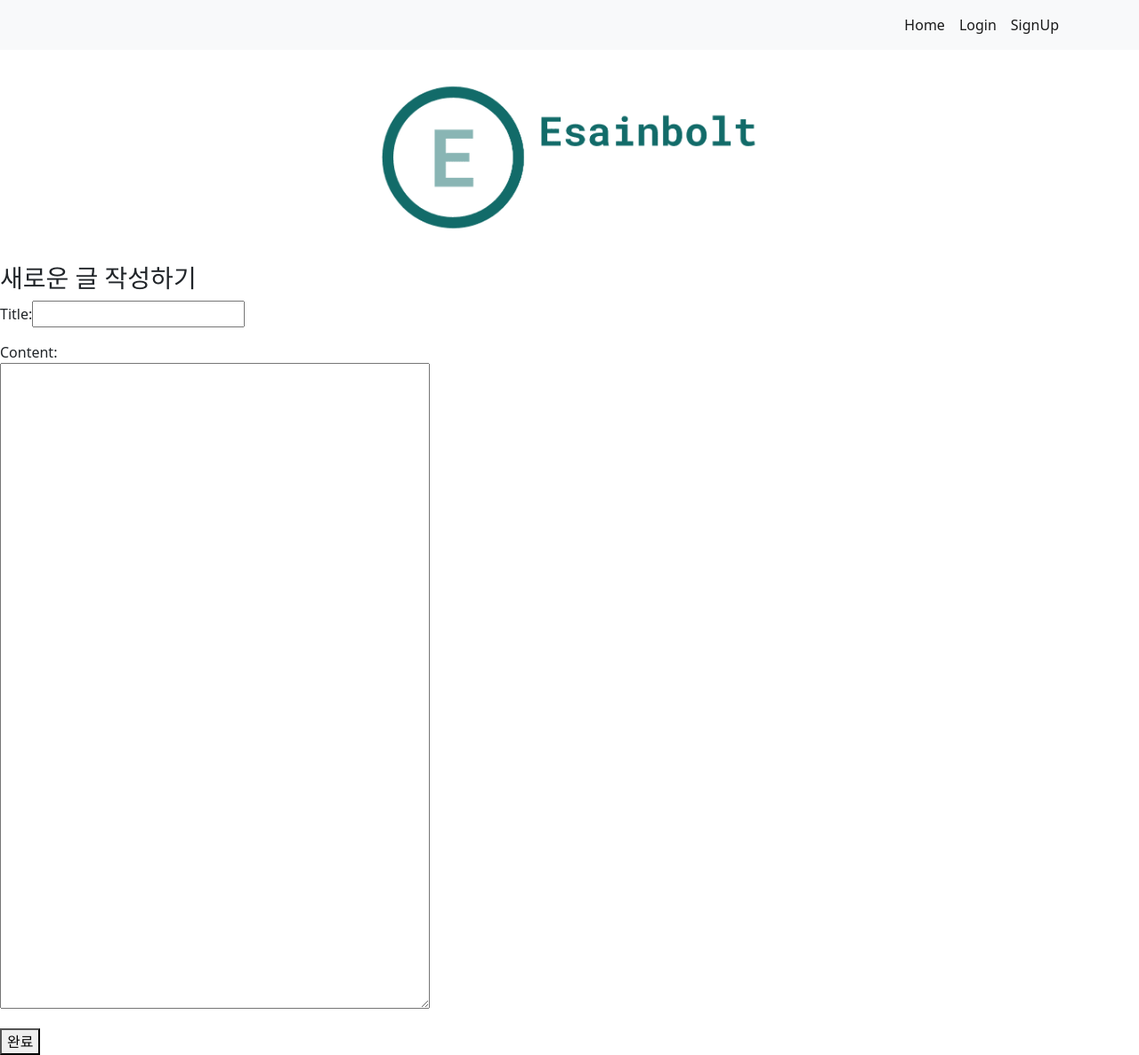
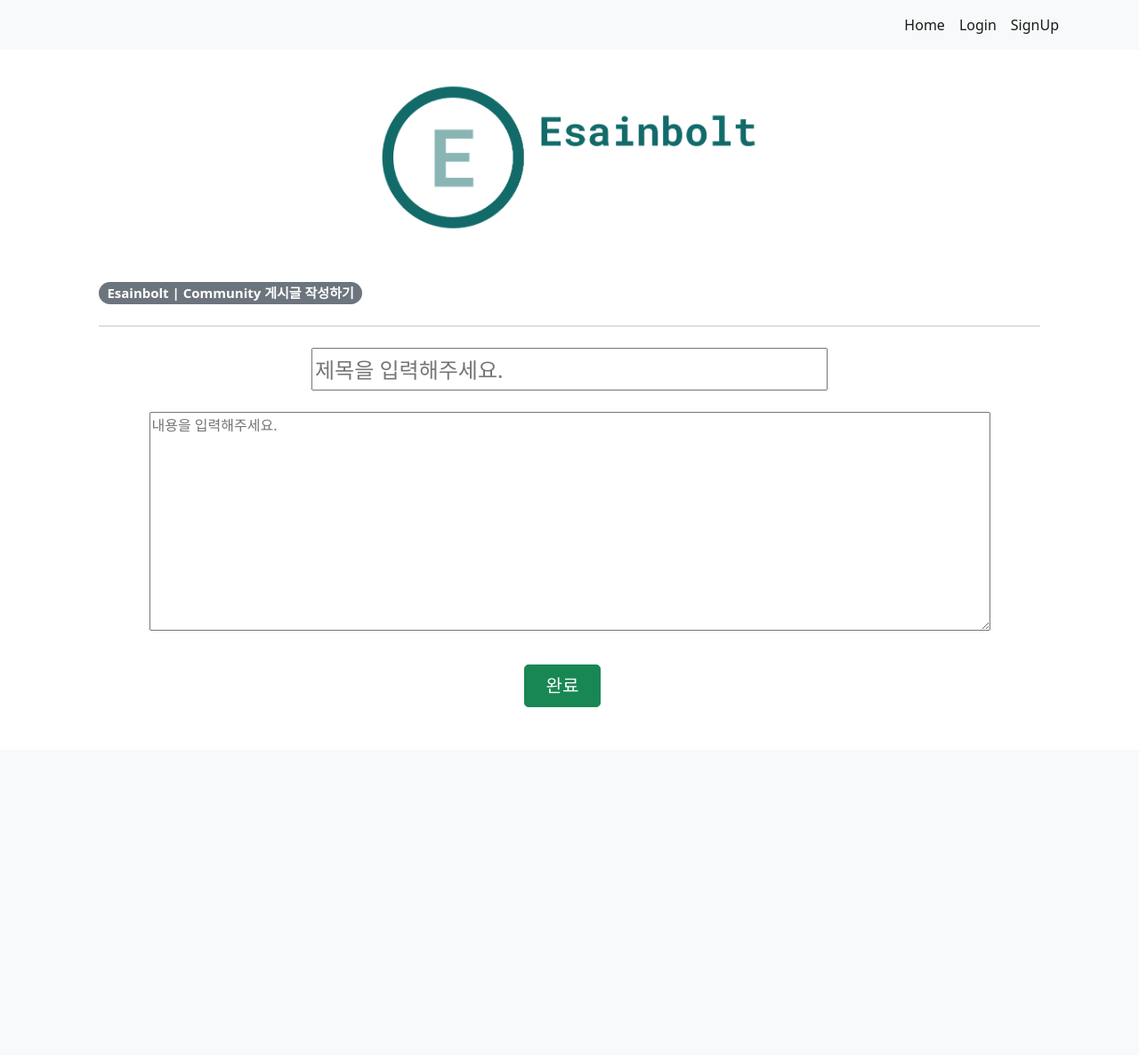
Before and after one commit to minrongtic/9th-personal-project, a Django app: template Esainbolt/community/templates/community/communityNew.html in a window 1280 px wide. Shown: the whole page at 89% size. After the commit the page ends 795 px from the top, so only its background shows below. Run offline with Django 3.2, Linux system fonts and the light colour scheme; the template is opened without the code that fills it, so the values that code supplies are empty.

Commit message:
community New 부트스트랩 완

```diff
--- a/Esainbolt/community/templates/community/communityDetail.html
+++ b/Esainbolt/community/templates/community/communityDetail.html
@@ -8,7 +8,7 @@
 <div class="row g-5">
     <div class="mx-auto mt-5 col-md-10">
         <h5><div class="badge rounded-pill bg-secondary text-wrap mb-2 py-1.5">
-            Esainbolt | Community
+            Esainbolt | Community 게시글
         </h5>
         <article class="blog-post">
             <h2 class="blog-post-title">{{community.title}}</h2>
@@ -18,6 +18,7 @@
         </article>
         <hr>
         <div class="py-2">
+        <button class="btn btn-outline-dark btn-md" type="button" onclick="location.href='{% url 'community:communityBoard' %}'">돌아가기</button>
         <button class="btn btn-outline-success btn-md" type="button" onclick="location.href='{% url 'community:communityEdit' community.id %}'">수정하기</button>
         <button class="btn btn-success btn-md" type="button" onclick="location.href='{% url 'community:communityDelete' community.id %}'">삭제하기</button>
         </div>
--- a/Esainbolt/community/templates/community/communityNew.html
+++ b/Esainbolt/community/templates/community/communityNew.html
@@ -4,14 +4,20 @@
     <title>Esainbolt | Community New Posting</title>
 {% endblock title %}
 {% block body-content %}
-    <div class="newposting">
-        <h3>새로운 글 작성하기</h3>
+<div class="row g-5">
+    <div class="mx-auto mt-5 col-md-10"">
+        <h5><div class="badge rounded-pill bg-secondary text-wrap mb-2 py-1.5" style="text-align: left;">
+            Esainbolt | Community 게시글 작성하기
+        </h5>
+        <hr>
+        <form action="{% url 'community:communityCreate' %}" method="post" style="text-align: center;">
+            {% csrf_token %}
+            <article class="blog-post">
+                <h4 class="blog-post-title pt-2 mb-2"><input type="text" name="title" id="" placeholder="제목을 입력해주세요." style="width:580px; height:48px;"></h4>
+                <p class="fs-6 py-3"><textarea name="body" id="" cols="100" rows="10" placeholder="내용을 입력해주세요."></textarea></p>
+            </article>
+            <button type="submit" class="btn btn-success btn-lg px-4 me-sm-3 mb-5">완료</button>
+        </form>
     </div>
-    <form action="{% url 'community:communityCreate' %}" method="post">
-        {% csrf_token %}
-        <p>Title:<input type="text" name="title" id=""></p>
-        <p>Content: <br>
-            <textarea name="body" id="" cols="50" rows="30"></textarea></p>
-        <button type="submit">완료</button>
-    </form>
+</div>
 {% endblock body-content %}
```
Also changed, not shown: Esainbolt/community/tests.py (+14 -0 lines), Esainbolt/db.sqlite3.
